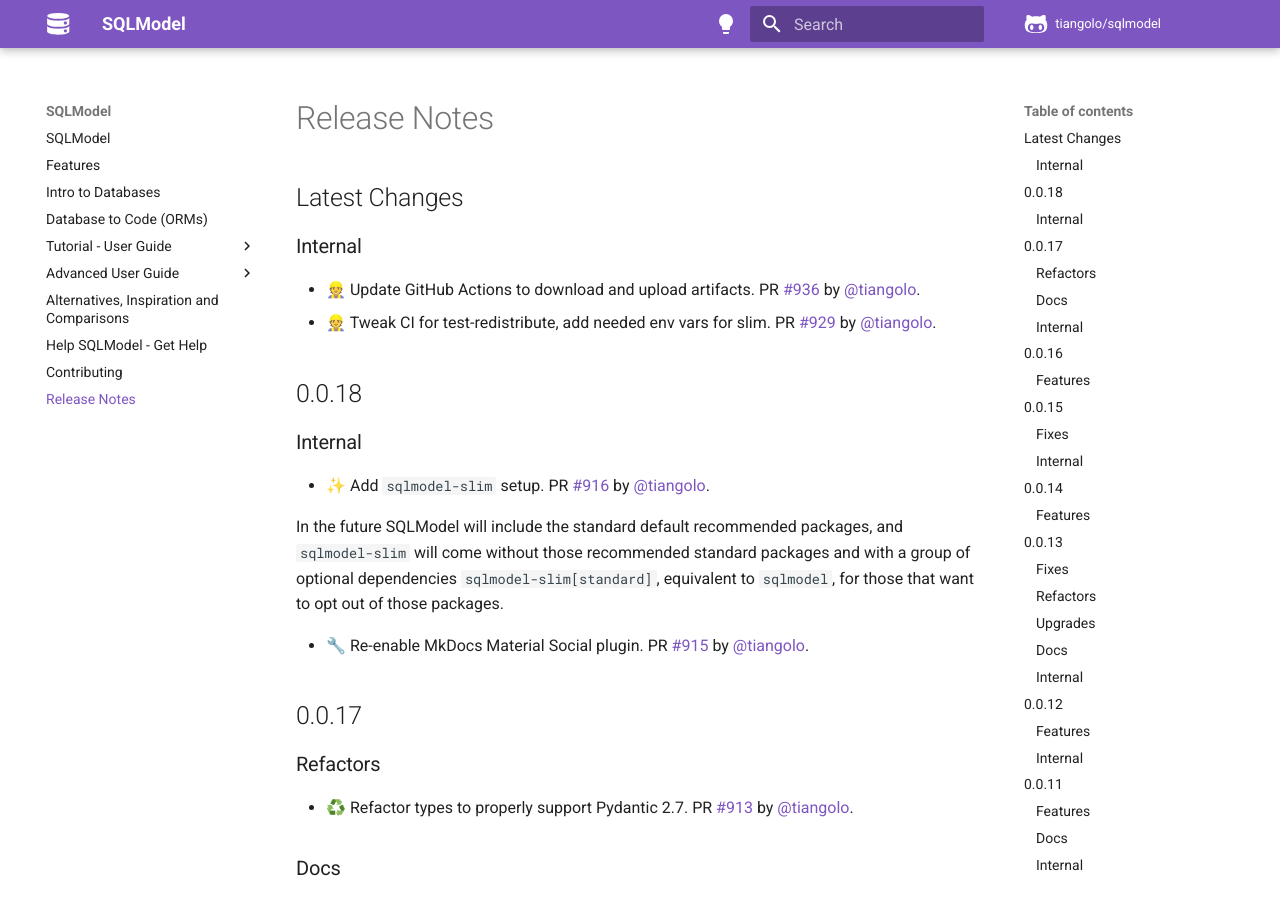
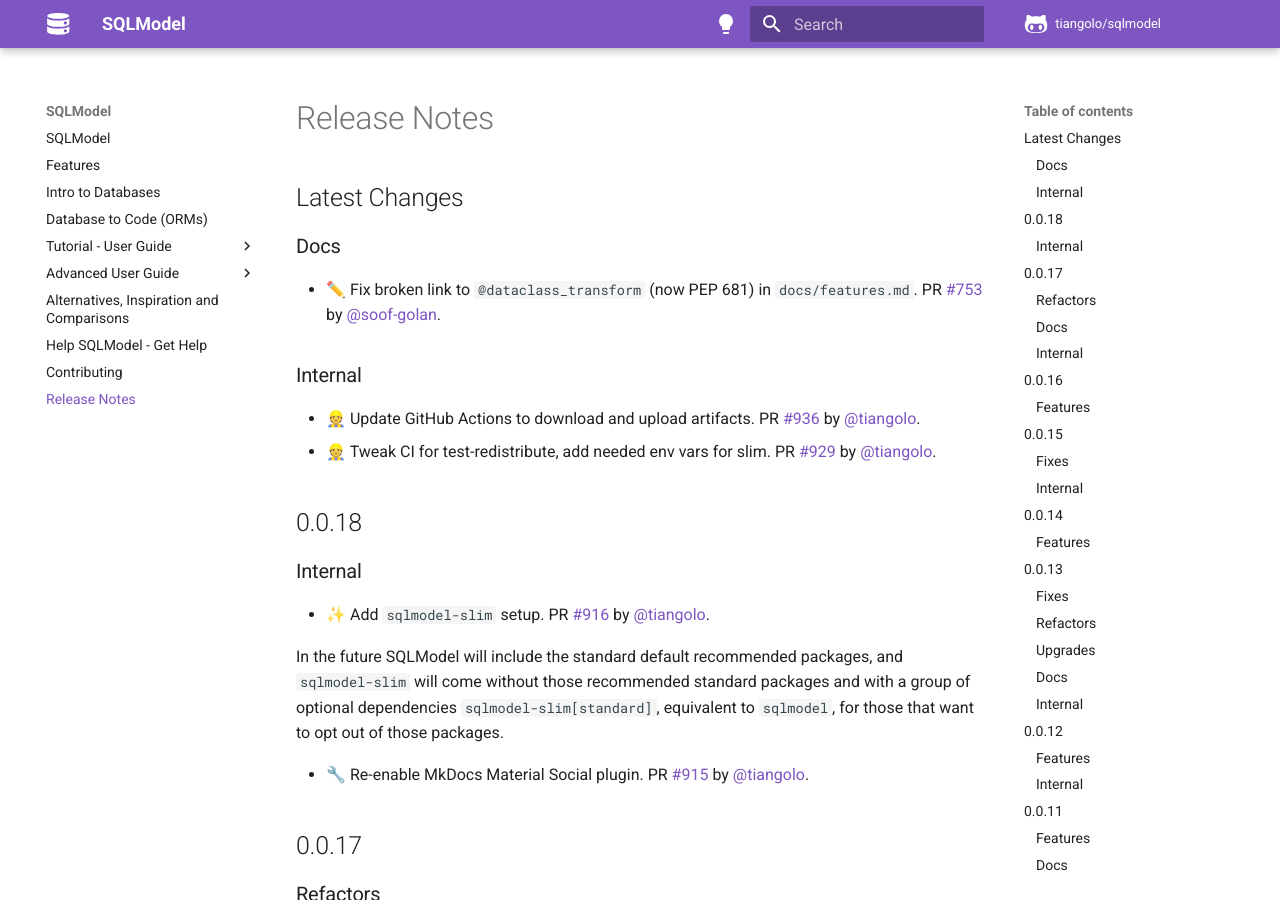
Before and after one commit to sztrakabalint/fastapi-sqlmodel, an MkDocs documentation site: the page built from docs/release-notes.md, in a window 1280 px wide and 900 px high. Built offline with MkDocs 1.6.1 and Material for MkDocs 9.7.7, drawn with Linux system fonts in a browser that asks for light colours; comment, search, counter and statistics services are not loaded.

Commit message:
📝 Update release notes

```diff
--- a/docs/release-notes.md
+++ b/docs/release-notes.md
@@ -1,6 +1,10 @@
 # Release Notes
 
 ## Latest Changes
+
+### Docs
+
+* ✏️ Fix broken link to `@dataclass_transform` (now PEP 681) in `docs/features.md`. PR [#753](https://github.com/tiangolo/sqlmodel/pull/753) by [@soof-golan](https://github.com/soof-golan).
 
 ### Internal
 
```
